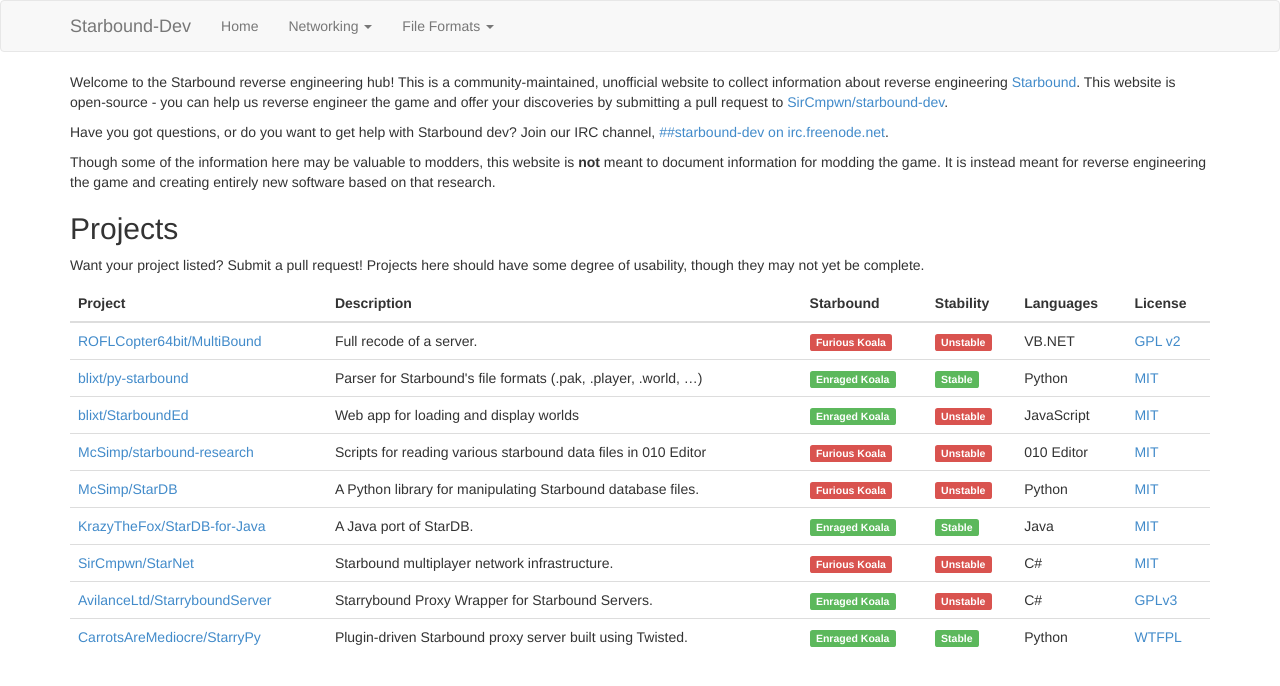
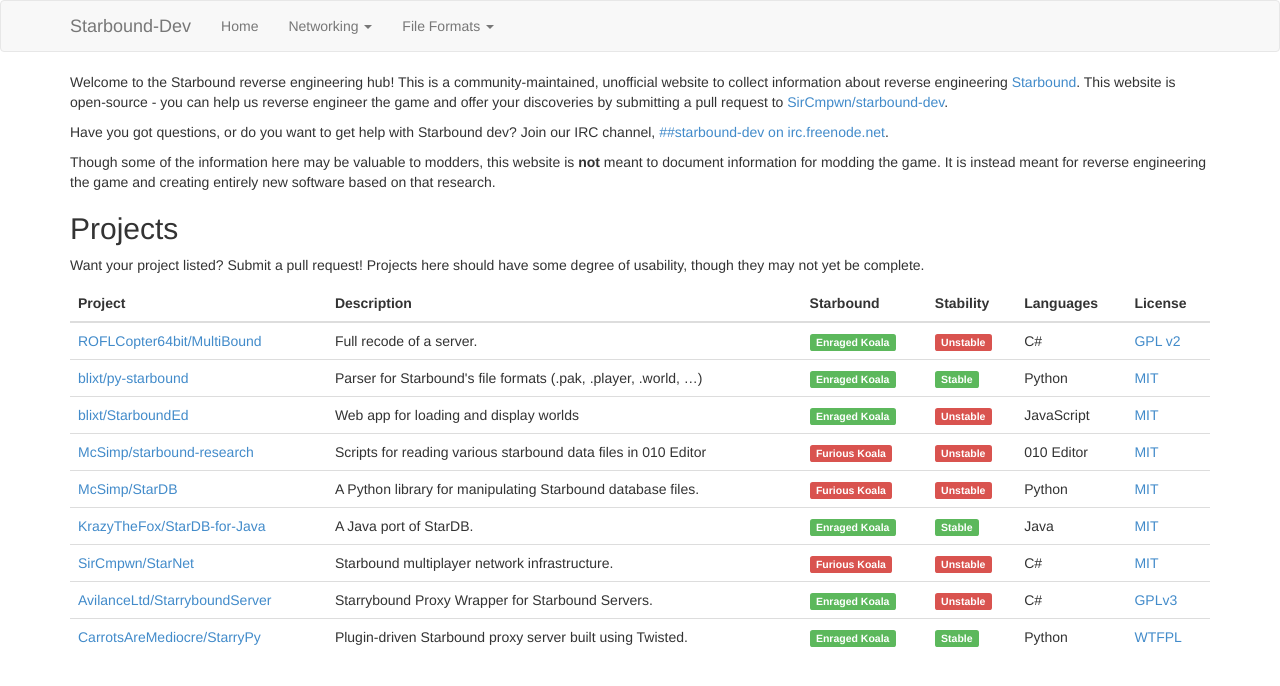
Before and after one commit to ddevault/starbound-dev, a Jekyll site: the page built from index.md, in a window 1280 px wide. Shown: the top 686 px of the page. Built offline with Jekyll 4.4.1, drawn with Linux system fonts in a browser that asks for light colours; Markdown is read by kramdown in place of the engine named in the settings.

Commit message:
Updated MultiBound to Enraged Koala
Tested and it works (as much as it did last time).

```diff
--- a/index.md
+++ b/index.md
@@ -41,9 +41,9 @@ yet be complete.
         <tr> <!-- MultiBound -->
             <td><a target="_blank" href="https://github.com/ROFLCopter64bit/MultiBound">ROFLCopter64bit/MultiBound</a></td>
             <td>Full recode of a server.</td>
-            <td><span class="label label-danger">Furious Koala</span></td>
+            <td><span class="label label-success">Enraged Koala</span></td>
             <td><span class="label label-danger">Unstable</span></td>
-            <td>VB.NET</td>
+            <td>C#</td>
             <td><a target="_blank" href="https://github.com/ROFLCopter64bit/MultiBound/blob/master/LICENSE">GPL v2</a></td>
         </tr>
         <tr> <!-- py-starbound -->
```
